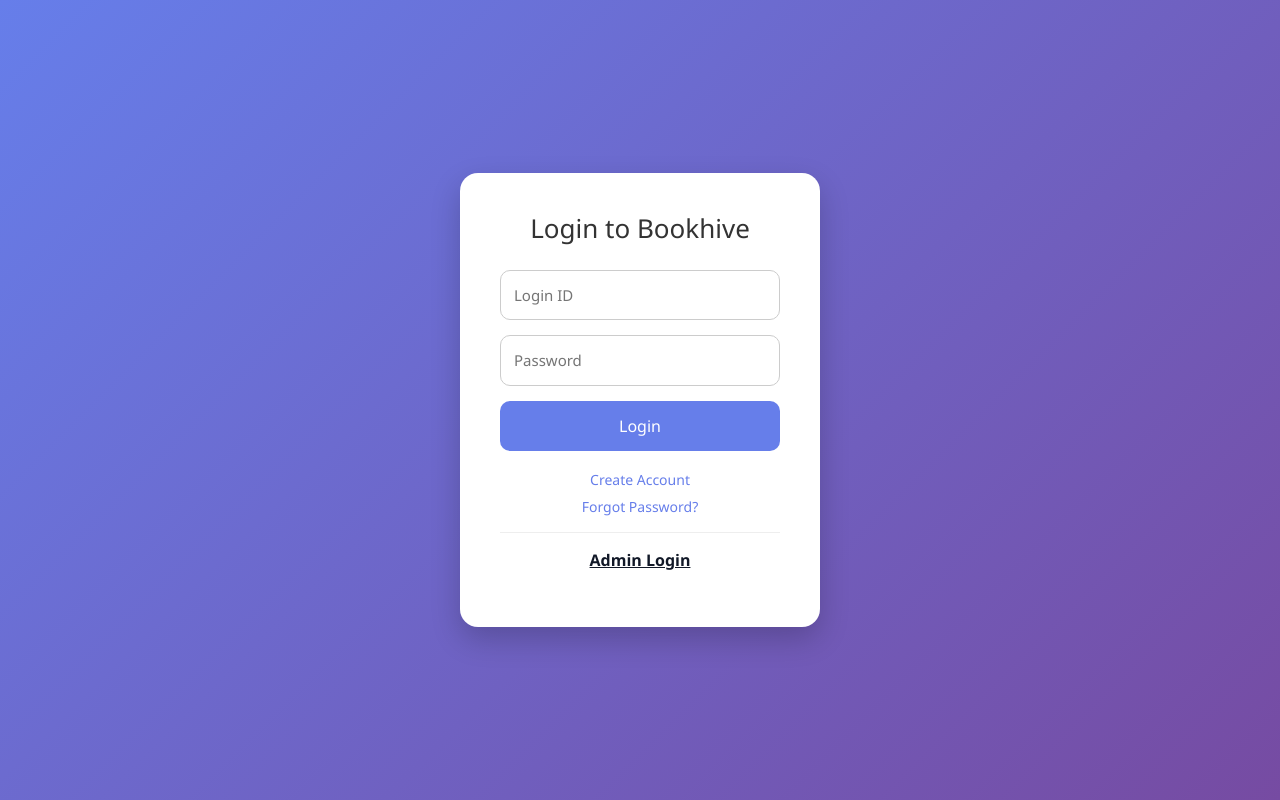
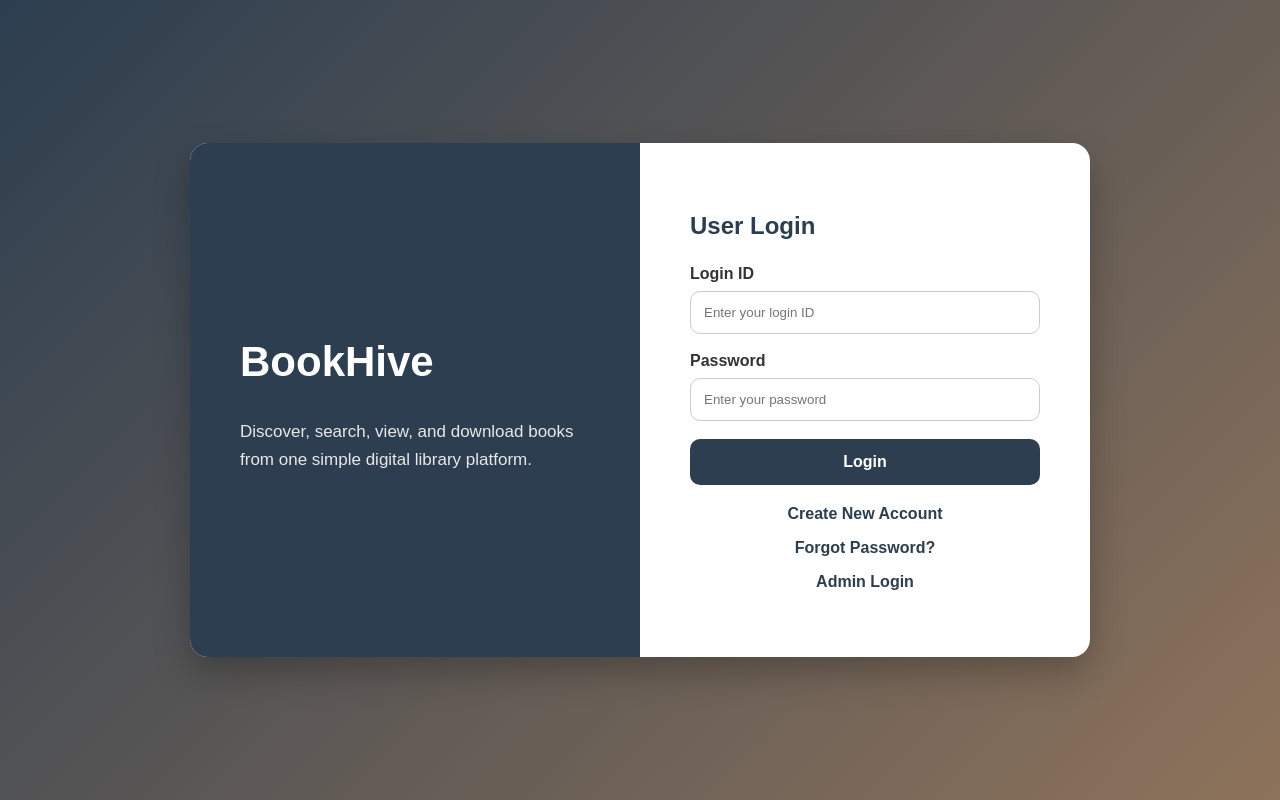
Before and after one commit to Savikhya/Book_Hive, a Django app: template BookhiveProject/myapp/templates/UserLogin.html in a window 1280 px wide. Run offline with Django 4.2, Linux system fonts and the light colour scheme; the template is opened without the code that fills it, so the values that code supplies are empty.

Commit message:
Updated login and book detail templates

```diff
--- a/BookhiveProject/myapp/templates/UserLogin.html
+++ b/BookhiveProject/myapp/templates/UserLogin.html
@@ -1,135 +1,149 @@
-{% extends 'base.html' %}
-{% block contents %}
-
+<!DOCTYPE html>
+<html lang="en">
+<head>
+    <meta charset="UTF-8">
+    <title>BookHive | User Login</title>
     <style>
         body {
             margin: 0;
-        padding: 0;
-        background: linear-gradient(135deg, #667eea, #764ba2);
-        font-family: 'Segoe UI', sans-serif;
+            font-family: Arial, sans-serif;
+            background: linear-gradient(135deg, #2c3e50, #8e735b);
+            min-height: 100vh;
+            display: flex;
+            align-items: center;
+            justify-content: center;
         }
 
-    .container {
-        min-height: 100vh;
+        .login-container {
+            width: 900px;
             display: flex;
-        justify-content: center;
-        align-items: center;
-        padding: 20px;
+            background: white;
+            border-radius: 18px;
+            overflow: hidden;
+            box-shadow: 0 15px 35px rgba(0,0,0,0.25);
         }
 
-    .login-card {
-        background: white;
-        padding: 40px;
-        border-radius: 18px;
-        width: 360px;
-        box-shadow: 0 12px 30px rgba(0,0,0,0.2);
+        .left-panel {
+            flex: 1;
+            background: #2c3e50;
+            color: white;
+            padding: 50px;
+            display: flex;
+            flex-direction: column;
+            justify-content: center;
+        }
+
+        .left-panel h1 {
+            font-size: 42px;
+            margin-bottom: 15px;
+        }
+
+        .left-panel p {
+            font-size: 17px;
+            line-height: 1.6;
+            color: #e8e8e8;
+        }
+
+        .right-panel {
+            flex: 1;
+            padding: 50px;
+        }
+
+        .right-panel h2 {
+            color: #2c3e50;
+            margin-bottom: 25px;
+        }
+
+        label {
+            font-weight: bold;
+            color: #333;
+        }
+
+        input {
+            width: 100%;
+            padding: 13px;
+            margin: 8px 0 18px;
+            border: 1px solid #ccc;
+            border-radius: 10px;
+            box-sizing: border-box;
+        }
+
+        button {
+            width: 100%;
+            padding: 14px;
+            background: #2c3e50;
+            color: white;
+            border: none;
+            border-radius: 10px;
+            font-size: 16px;
+            font-weight: bold;
+            cursor: pointer;
+        }
+
+        button:hover {
+            background: #1f2d3a;
+        }
+
+        .links {
+            margin-top: 20px;
             text-align: center;
         }
 
-    .login-card h2 {
-        margin-bottom: 25px;
-        color: #333;
-        font-size: 26px;
-    }
-
-    .login-card input {
-        width: 100%;
-        padding: 13px;
-        margin-bottom: 15px;
-        border-radius: 10px;
-        border: 1px solid #ccc;
-        font-size: 15px;
-        outline: none;
-        box-sizing: border-box;
-    }
-
-    .login-card input:focus {
-        border-color: #667eea;
-    }
-
-    .btn {
-        width: 100%;
-        padding: 13px;
-        border: none;
-        border-radius: 10px;
-        background: #667eea;
-        color: white;
-        font-size: 16px;
-        cursor: pointer;
-        transition: 0.3s;
-    }
-
-    .btn:hover {
-        background: #5a67d8;
-    }
-
-    .links {
-        margin-top: 18px;
-    }
-
         .links a {
-        display: block;
+            color: #2c3e50;
             text-decoration: none;
-        color: #667eea;
-        font-size: 14px;
-        margin: 6px 0;
-        font-weight: 500;
+            font-weight: bold;
         }
 
         .links a:hover {
             text-decoration: underline;
         }
 
-    .admin-link {
-        margin-top: 15px;
-        padding-top: 15px;
-        border-top: 1px solid #eeeeee;
-    }
-
-    .admin-link a {
-        color: #111827;
-        font-weight: 600;
-    }
-
         .message {
-        margin-top: 15px;
-    }
-
-    .message p {
-        margin: 5px 0;
             color: red;
-        font-size: 14px;
+            margin-bottom: 12px;
+            text-align: center;
         }
     </style>
+</head>
+<body>
 
-<div class="container">
-    <div class="login-card">
-        <h2>Login to Bookhive</h2>
+<div class="login-container">
+    <div class="left-panel">
+        <h1>BookHive</h1>
+        <p>
+            Discover, search, view, and download books from one simple digital library platform.
+        </p>
+    </div>
 
-        <form action="{% url 'UserLogin' %}" method="post">
+    <div class="right-panel">
+        <h2>User Login</h2>
+
+        {% if messages %}
+            {% for message in messages %}
+                <div class="message">{{ message }}</div>
+            {% endfor %}
+        {% endif %}
+
+        <form method="POST">
             {% csrf_token %}
-            <input type="text" name="loginid" placeholder="Login ID" required>
-            <input type="password" name="pswd" placeholder="Password" required>
-            <button type="submit" class="btn">Login</button>
+
+            <label>Login ID</label>
+            <input type="text" name="loginid" placeholder="Enter your login ID" required>
+
+            <label>Password</label>
+            <input type="password" name="pswd" placeholder="Enter your password" required>
+
+            <button type="submit">Login</button>
         </form>
 
         <div class="links">
-            <a href="{% url 'UserRegister' %}">Create Account</a>
-            <a href="{% url 'ForgotPassword' %}">Forgot Password?</a>
-        </div>
-
-        <div class="admin-link">
-            <a href="{% url 'AdminLogin' %}">Admin Login</a>
-        </div>
-
-        <div class="message">
-            {% if messages %}
-                {% for message in messages %}
-                    <p>{{ message }}</p>
-                {% endfor %}
-            {% endif %}
+            <p><a href="{% url 'UserRegister' %}">Create New Account</a></p>
+            <p><a href="{% url 'ForgotPassword' %}">Forgot Password?</a></p>
+            <p><a href="{% url 'AdminLogin' %}">Admin Login</a></p>
         </div>
     </div>
 </div>
 
-{% endblock %}
+</body>
+</html>
```
Also changed, not shown: BookhiveProject/myapp/templates/AdminLogin.html (+65 -97 lines). Lines whose indentation alone changed are shown as unchanged.
